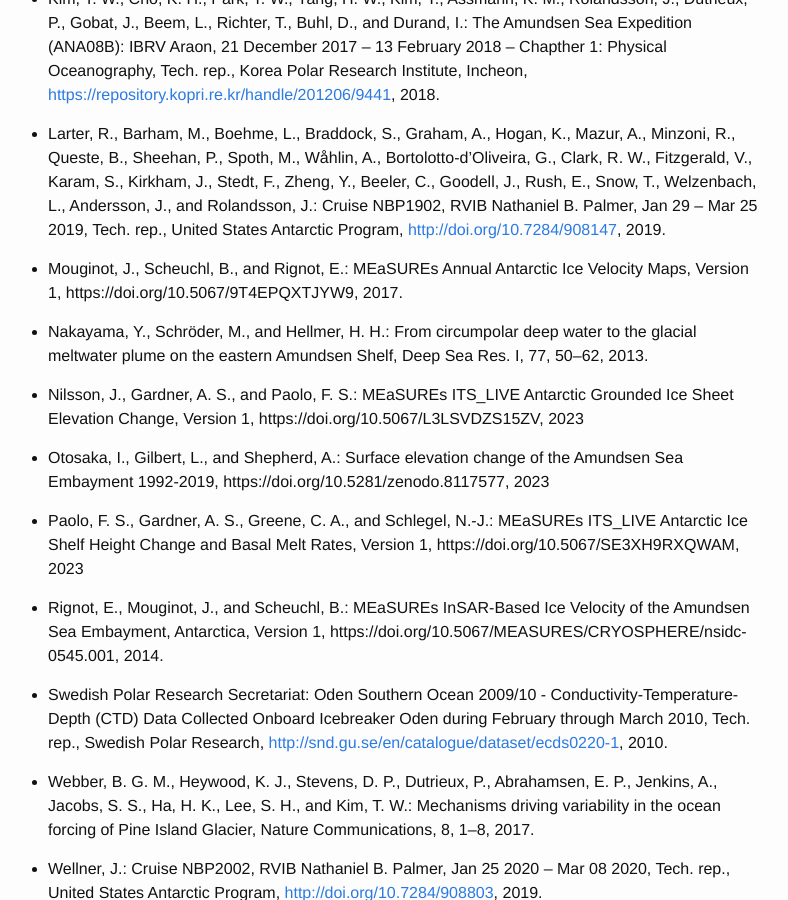
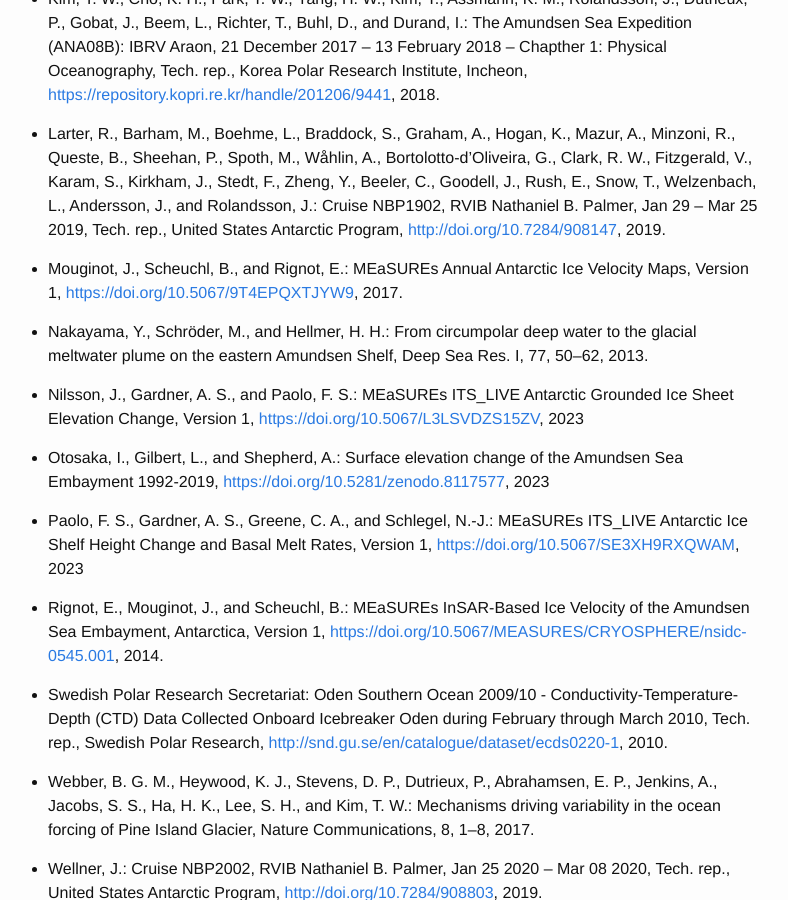
Before and after one commit to misomip/misomip.github.io, a Jekyll site: the page built from misomip2_dir/misomip2_MIPkitA_README.md, in a window 1280 px wide and 900 px high, scrolled down 3387 px. Shown: the whole window, without its empty margins (252-1040 px from the left). Built offline with Jekyll 4.4.1, drawn with Linux system fonts in a browser that asks for light colours; some of the changed lines change nothing that is shown; some of the changed text lies outside the part shown.

Commit message:
Update misomip2_MIPkitA_README.md
Added links to references

```diff
--- a/misomip2_dir/misomip2_MIPkitA_README.md
+++ b/misomip2_dir/misomip2_MIPkitA_README.md
@@ -44,7 +44,7 @@
 
 * Dutrieux, P., De Rydt, J., Jenkins, A., Holland, P. R., Ha, H. K., Lee, S. H., Steig, E. J., Ding, Q., Abrahamsen, E. P., and Schröder, M.: Strong sensitivity of Pine Island ice-shelf melting to climatic variability, Science, 343, 174–178, 2014.
 
-* Gardner, A., Fahnestock, M., and Scambos, T.: MEaSUREs ITS_LIVE Regional Glacier and Ice Sheet Surface Velocities, Version 1, https://doi.org/10.5067/6II6VW8LLWJ7, 2022
+* Gardner, A., Fahnestock, M., and Scambos, T.: MEaSUREs ITS_LIVE Regional Glacier and Ice Sheet Surface Velocities, Version 1, [https://doi.org/10.5067/6II6VW8LLWJ7](https://doi.org/10.5067/6II6VW8LLWJ7), 2022
 
 * Gohl, K.: Station list and links to master tracks in different resolutions of POLARSTERN cruise ANT-XXVI/3, Wellington - Punta Arenas, 2010-01-30 - 2010-04-05, Tech. rep., Alfred Wegener Institute, Helmholtz Centre for Polar and Marine Research, Bremerhaven, [https://doi.org/10.1594/PANGAEA.847944](https://doi.org/10.1594/PANGAEA.847944), 2015.
 
@@ -70,17 +70,17 @@
 
 * Larter, R., Barham, M., Boehme, L., Braddock, S., Graham, A., Hogan, K., Mazur, A., Minzoni, R., Queste, B., Sheehan, P., Spoth, M., Wåhlin, A., Bortolotto-d’Oliveira, G., Clark, R. W., Fitzgerald, V., Karam, S., Kirkham, J., Stedt, F., Zheng, Y., Beeler, C., Goodell, J., Rush, E., Snow, T., Welzenbach, L., Andersson, J., and Rolandsson, J.: Cruise NBP1902, RVIB Nathaniel B. Palmer, Jan 29 – Mar 25 2019, Tech. rep., United States Antarctic Program, [http://doi.org/10.7284/908147](http://doi.org/10.7284/908147), 2019.
 
-* Mouginot, J., Scheuchl, B., and Rignot, E.: MEaSUREs Annual Antarctic Ice Velocity Maps, Version 1, https://doi.org/10.5067/9T4EPQXTJYW9, 2017.
+* Mouginot, J., Scheuchl, B., and Rignot, E.: MEaSUREs Annual Antarctic Ice Velocity Maps, Version 1, [https://doi.org/10.5067/9T4EPQXTJYW9](https://doi.org/10.5067/9T4EPQXTJYW9), 2017.
 
 * Nakayama, Y., Schröder, M., and Hellmer, H. H.: From circumpolar deep water to the glacial meltwater plume on the eastern Amundsen Shelf, Deep Sea Res. I, 77, 50–62, 2013.
 
-* Nilsson, J., Gardner, A. S., and Paolo, F. S.: MEaSUREs ITS_LIVE Antarctic Grounded Ice Sheet Elevation Change, Version 1, https://doi.org/10.5067/L3LSVDZS15ZV, 2023
+* Nilsson, J., Gardner, A. S., and Paolo, F. S.: MEaSUREs ITS_LIVE Antarctic Grounded Ice Sheet Elevation Change, Version 1, [https://doi.org/10.5067/L3LSVDZS15ZV](https://doi.org/10.5067/L3LSVDZS15ZV), 2023
 
-* Otosaka, I., Gilbert, L., and Shepherd, A.: Surface elevation change of the Amundsen Sea Embayment 1992-2019, https://doi.org/10.5281/zenodo.8117577, 2023
+* Otosaka, I., Gilbert, L., and Shepherd, A.: Surface elevation change of the Amundsen Sea Embayment 1992-2019, [https://doi.org/10.5281/zenodo.8117577](https://doi.org/10.5281/zenodo.8117577), 2023
 
-* Paolo, F. S., Gardner, A. S., Greene, C. A., and Schlegel, N.-J.: MEaSUREs ITS_LIVE Antarctic Ice Shelf Height Change and Basal Melt Rates, Version 1, https://doi.org/10.5067/SE3XH9RXQWAM, 2023
+* Paolo, F. S., Gardner, A. S., Greene, C. A., and Schlegel, N.-J.: MEaSUREs ITS_LIVE Antarctic Ice Shelf Height Change and Basal Melt Rates, Version 1, [https://doi.org/10.5067/SE3XH9RXQWAM](https://doi.org/10.5067/SE3XH9RXQWAM), 2023
 
-* Rignot, E., Mouginot, J., and Scheuchl, B.: MEaSUREs InSAR-Based Ice Velocity of the Amundsen Sea Embayment, Antarctica, Version 1, https://doi.org/10.5067/MEASURES/CRYOSPHERE/nsidc-0545.001, 2014.
+* Rignot, E., Mouginot, J., and Scheuchl, B.: MEaSUREs InSAR-Based Ice Velocity of the Amundsen Sea Embayment, Antarctica, Version 1, [https://doi.org/10.5067/MEASURES/CRYOSPHERE/nsidc-0545.001](https://doi.org/10.5067/MEASURES/CRYOSPHERE/nsidc-0545.001), 2014.
 
 * Swedish Polar Research Secretariat: Oden Southern Ocean 2009/10 - Conductivity-Temperature-Depth (CTD) Data Collected Onboard Icebreaker Oden during February through March 2010, Tech. rep., Swedish Polar Research, [http://snd.gu.se/en/catalogue/dataset/ecds0220-1](http://snd.gu.se/en/catalogue/dataset/ecds0220-1), 2010.
 
```
